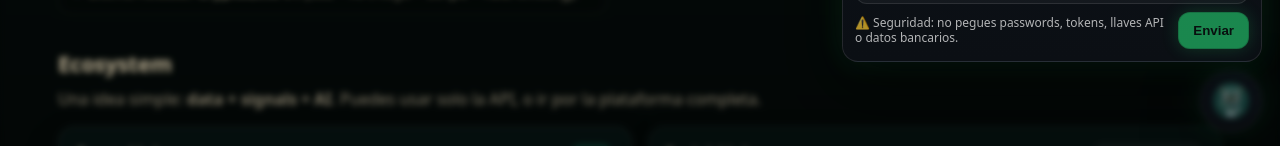
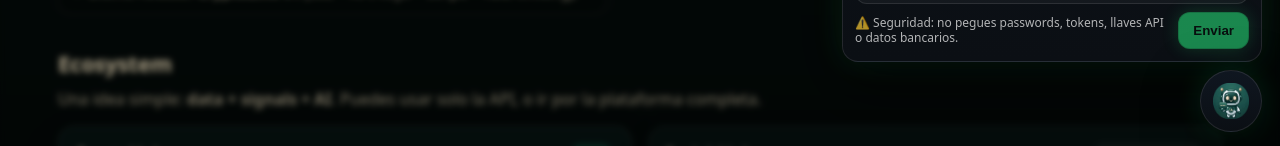
Before and after one commit to IanMartin16/evilink, a Next.js app: page / in a window 1280 px wide. Both pictures are taken after a click on the button "Abrir Nexus". Shown: the part 650-796 px from the top of the page. Built offline with nearby package versions, Linux system fonts and the light colour scheme.

Commit message:
Design: new nexus design and icon

```diff
--- a/app/components/NexusWidget.tsx
+++ b/app/components/NexusWidget.tsx
@@ -2,6 +2,7 @@
 
 import { useEffect, useMemo, useRef, useState } from "react";
 import styles from "./nexusWidget.module.css"
+import { ZCOOL_KuaiLe } from "next/font/google";
 
 const EVILINK = {
   accent: "#2BFF88",        // verde neón
@@ -84,6 +85,7 @@ export default function NexusWidget() {
   const [input, setInput] = useState("");
   const [loading, setLoading] = useState(false);
   const canSend = input.trim().length > 0 && !loading;
+  const [isDesktop, setIsDesktop] = useState(false);
 
   const [msgs, setMsgs] = useState<Msg[]>([]);
 
@@ -477,12 +479,39 @@ useEffect(() => {
   );
 }
 
+// ✅ desktop check (evita blur bug en iPhone)
+  useEffect(() => {
+    const mq = window.matchMedia("(min-width: 900px)");
+    const onChange = () => setIsDesktop(mq.matches);
+    onChange();
+    mq.addEventListener?.("change", onChange);
+    return () => mq.removeEventListener?.("change", onChange);
+  }, []);
+
+  // ✅ lock body scroll cuando está abierto (iOS friendly)
+  useEffect(() => {
+    if (!open) return;
+    const prev = document.body.style.overflow;
+    document.body.style.overflow = "hidden";
+    return () => {
+      document.body.style.overflow = prev;
+    };
+  }, [open]);
+
+  // ✅ jerarquía fija
+  const Z = {
+    overlay: 9998,
+    panel: 9999,
+    teaser: 10001,
+    fab: 10000,
+  } as const;
+
   return (
     <>
       {/* FAB */}
       <button
         onClick={() => setOpen((v) => !v)}
-  aria-label="Abrir Nexus"
+        aria-label={open ? "Cerrar Nexus" : "Abrir Nexus"}
         style={{
           position: "fixed",
           right: 18,
@@ -495,15 +524,15 @@ useEffect(() => {
           boxShadow: `0 18px 55px rgba(0,0,0,0.55), 0 0 30px ${EVILINK.accent}22`,
           color: EVILINK.text,
           cursor: "pointer",
-    zIndex: 9999,
+          zIndex: Z.fab,
           display: "grid",
           placeItems: "center",
         }}
       >
-  {/* Icono simple tipo “N” */}
-  <img src="/nexus-bot-icon.png" width="36" height="36"></img>
+        <img src="/nexus-bot-icon.png" width={36} height={36} alt="Nexus" />
+      </button>
 
-  </button>
+      {/* Teaser */}
       {!open && teaserOpen && (
         <button
           onClick={() => setOpen(true)}
@@ -522,11 +551,14 @@ useEffect(() => {
             boxShadow: "0 14px 40px rgba(0,0,0,0.45)",
             cursor: "pointer",
             maxWidth: 320,
-      backdropFilter: "blur(10px)",
-      WebkitBackdropFilter: "blur(10px)",
-      zIndex: 99999,
 
-      // 👇 esto controla el fade-out
+            // ✅ blur solo desktop
+            backdropFilter: isDesktop ? "blur(10px)" : "none",
+            WebkitBackdropFilter: isDesktop ? "blur(10px)" : "none",
+
+            zIndex: Z.teaser,
+
+            // fade-out
             opacity: teaserClosing ? 0 : 1,
             transform: teaserClosing ? "translateY(6px)" : "translateY(0)",
             transition: "opacity 420ms ease, transform 420ms ease",
@@ -537,6 +569,7 @@ useEffect(() => {
             <div style={{ opacity: 0.85, fontSize: 12 }}>¿Tienes alguna duda?</div>
           </div>
 
+          {/* Close X */}
           <span
             onClick={(e) => {
               e.stopPropagation();
@@ -545,7 +578,7 @@ useEffect(() => {
                 setTeaserOpen(false);
                 setTeaserClosing(false);
                 localStorage.setItem("nexus_teaser_seen", "1");
-        }, 450);
+              }, 420);
             }}
             style={{
               width: 28,
@@ -557,9 +590,8 @@ useEffect(() => {
               border: `1px solid ${EVILINK.border}`,
               color: EVILINK.text,
               fontWeight: 900,
-          animation: teaserClosing
-          ? "nexusTeaserOut 10000ms ease-in forwards"
-          : "nexusTeaserIn 7500ms ease-out",
+              lineHeight: 1,
+              flex: "0 0 auto",
             }}
             aria-label="Cerrar mensaje"
             title="Cerrar"
@@ -569,25 +601,29 @@ useEffect(() => {
         </button>
       )}
 
-      {/* Overlay */}
+      {/* Overlay + Panel */}
       {open && (
         <div
-          onClick={() => setOpen(false)}
+          onMouseDown={(e) => {
+            if (e.target === e.currentTarget) setOpen(false);
+          }}
           style={{
             position: "fixed",
             inset: 0,
-            background: "rgba(0,0,0,0.22)",
-            backdropFilter: "blur(3px)",
-            zIndex: 9999,
+            background: "rgba(0,0,0,0.28)",
+            zIndex: Z.overlay,
+
+            // ✅ blur solo desktop
+            backdropFilter: isDesktop ? "blur(3px)" : "none",
+            WebkitBackdropFilter: isDesktop ? "blur(3px)" : "none",
           }}
         >
-          {/* Panel */}
           <div
             onClick={(e) => e.stopPropagation()}
             style={{
               position: "fixed",
               right: 18,
-              bottom: 88, // deja espacio para el FAB
+              bottom: 88,
               width: "min(420px, calc(100vw - 36px))",
               height: "min(640px, calc(100vh - 140px))",
               background: `linear-gradient(180deg, ${EVILINK.panel} 0%, ${EVILINK.bg} 100%)`,
@@ -599,6 +635,7 @@ useEffect(() => {
               overflow: "hidden",
               color: EVILINK.text,
               animation: "nexusPop 140ms ease-out",
+              zIndex: Z.panel, // ✅ panel arriba del overlay
             }}
           >
             {/* Header */}
--- a/app/globals.css
+++ b/app/globals.css
@@ -715,3 +715,159 @@ body::after {
     font-size: 14px;
   }
 }
+
+.nx-fab{
+  position: fixed;
+  right: 18px;
+  bottom: 18px;
+  width: 62px;
+  height: 62px;
+  border-radius: 999px;
+  border: 1px solid rgba(255,255,255,.12);
+  background: linear-gradient(180deg, rgba(7,20,19,.95), rgba(5,13,11,.95));
+  box-shadow: 0 18px 55px rgba(0,0,0,0.55), 0 0 30px rgba(23,214,163,.14);
+  cursor: pointer;
+  z-index: 60;
+  display: grid;
+  place-items: center;
+}
+
+.nx-overlay{
+  position: fixed;
+  inset: 0;
+  background: rgba(0,0,0,.35);
+  opacity: 0;
+  pointer-events: none;
+  transition: opacity 180ms ease;
+  z-index: 50;
+  border: none;
+}
+
+.nx-overlay.is-open{
+  opacity: 1;
+  pointer-events: auto;
+}
+
+.nx-panel{
+  position: fixed;
+  right: 18px;
+  bottom: 92px;
+  width: min(420px, calc(100vw - 36px));
+  height: min(620px, calc(100vh - 120px));
+  border-radius: 18px;
+  border: 1px solid rgba(255,255,255,.12);
+  background: rgba(7,20,19,.92);
+  box-shadow: 0 28px 80px rgba(0,0,0,.55);
+  transform: translateY(12px) scale(.98);
+  opacity: 0;
+  pointer-events: none;
+  transition: transform 180ms ease, opacity 180ms ease;
+  z-index: 55;
+  display: flex;
+  flex-direction: column;
+  overflow: hidden;
+}
+
+.nx-panel.is-open{
+  opacity: 1;
+  pointer-events: auto;
+  transform: translateY(0) scale(1);
+}
+
+.nx-top{
+  display: flex;
+  align-items: center;
+  justify-content: space-between;
+  padding: 12px 12px;
+  border-bottom: 1px solid rgba(255,255,255,.10);
+}
+
+.nx-title{
+  display: flex;
+  align-items: center;
+  gap: 10px;
+  font-weight: 900;
+  color: rgba(234,219,184,.95);
+}
+
+.nx-dot{
+  width: 10px;
+  height: 10px;
+  border-radius: 999px;
+  background: rgba(23,214,163,.95);
+  box-shadow: 0 0 0 3px rgba(23,214,163,.12);
+}
+
+.nx-sub{
+  opacity: .7;
+  font-weight: 700;
+}
+
+.nx-close{
+  border: 1px solid rgba(255,255,255,.12);
+  background: rgba(0,0,0,.20);
+  color: rgba(234,219,184,.9);
+  width: 34px;
+  height: 34px;
+  border-radius: 12px;
+  cursor: pointer;
+}
+
+.nx-body{
+  flex: 1;
+  min-height: 0;
+  overflow: auto;
+  padding: 12px;
+}
+
+.nx-foot{
+  padding: 10px 12px;
+  font-size: 12px;
+  color: rgba(234,219,184,.6);
+  border-top: 1px solid rgba(255,255,255,.08);
+}
+
+/* Teaser */
+.nx-teaser{
+  position: fixed;
+  right: 88px;
+  bottom: 22px;
+  display: flex;
+  align-items: center;
+  padding: 12px 14px;
+  border-radius: 999px;
+  background: rgba(10, 18, 14, 0.92);
+  border: 1px solid rgba(255,255,255,.12);
+  color: rgba(234,219,184,.92);
+  box-shadow: 0 14px 40px rgba(0,0,0,0.45);
+  cursor: pointer;
+  max-width: 320px;
+  z-index: 60;
+
+  opacity: 1;
+  transform: translateY(0);
+  transition: opacity 420ms ease, transform 420ms ease;
+}
+
+.nx-teaser.is-closing{
+  opacity: 0;
+  transform: translateY(6px);
+}
+
+.nx-teaserText{ text-align: left; line-height: 1.1; }
+.nx-teaserTitle{ font-weight: 900; font-size: 13px; }
+.nx-teaserSub{ opacity: .85; font-size: 12px; }
+
+/* Mobile tweaks */
+@media (max-width: 480px){
+  .nx-panel{
+    right: 12px;
+    bottom: 86px;
+    width: calc(100vw - 24px);
+    height: min(70vh, 560px);
+  }
+  .nx-teaser{
+    right: 82px;
+    max-width: 240px;
+  }
+}
--- a/app/layout.tsx
+++ b/app/layout.tsx
@@ -3,6 +3,7 @@ import type { Metadata } from "next";
 import { Geist, Geist_Mono } from "next/font/google";
 import "./globals.css";
 import NexusWidget from "./components/NexusWidget";
+import NexusWidgetShell from "./components/NexusWidgetShell";
 
 const geistSans = Geist({
   variable: "--font-geist-sans",
```
Lines whose indentation alone changed are shown as unchanged.
